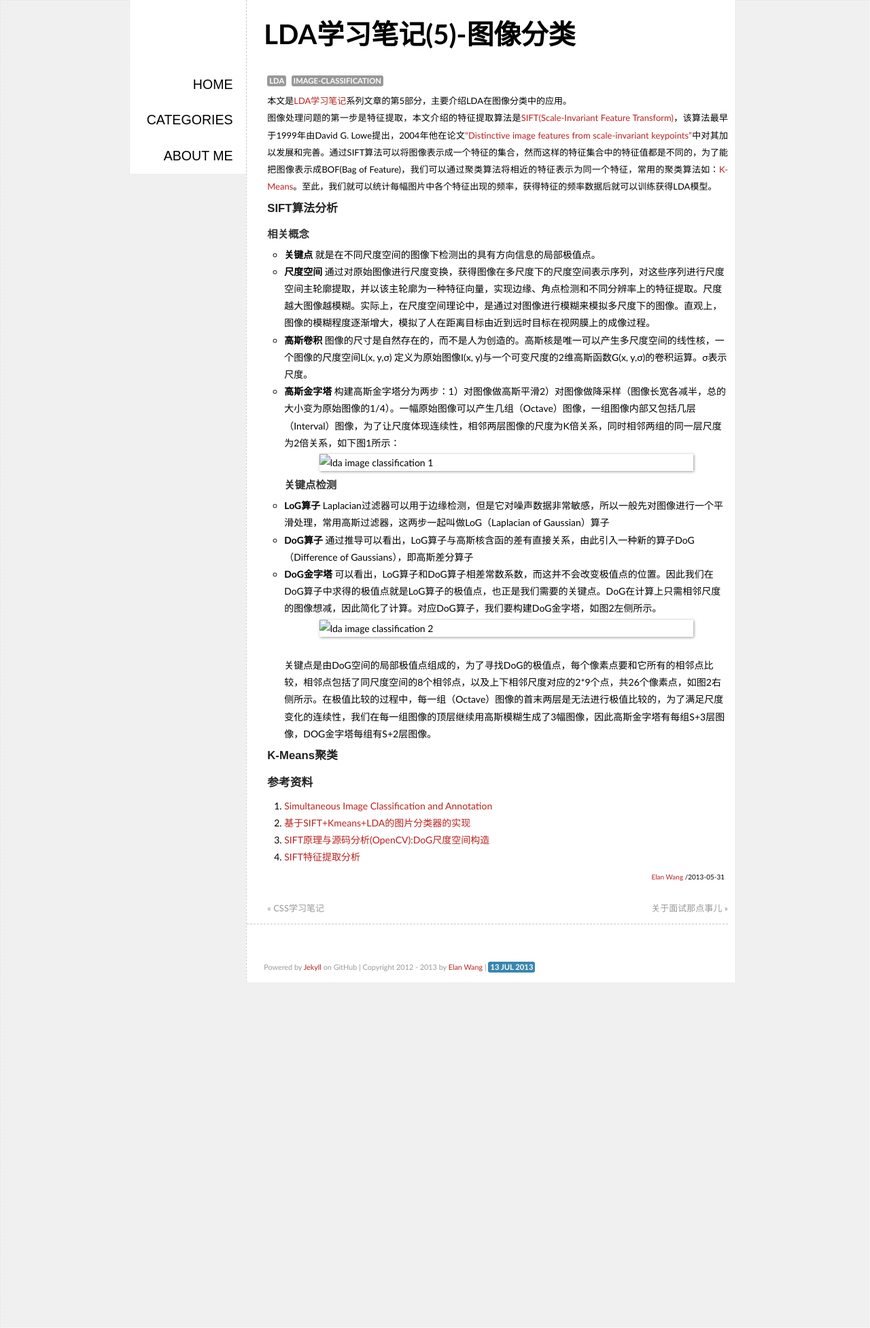
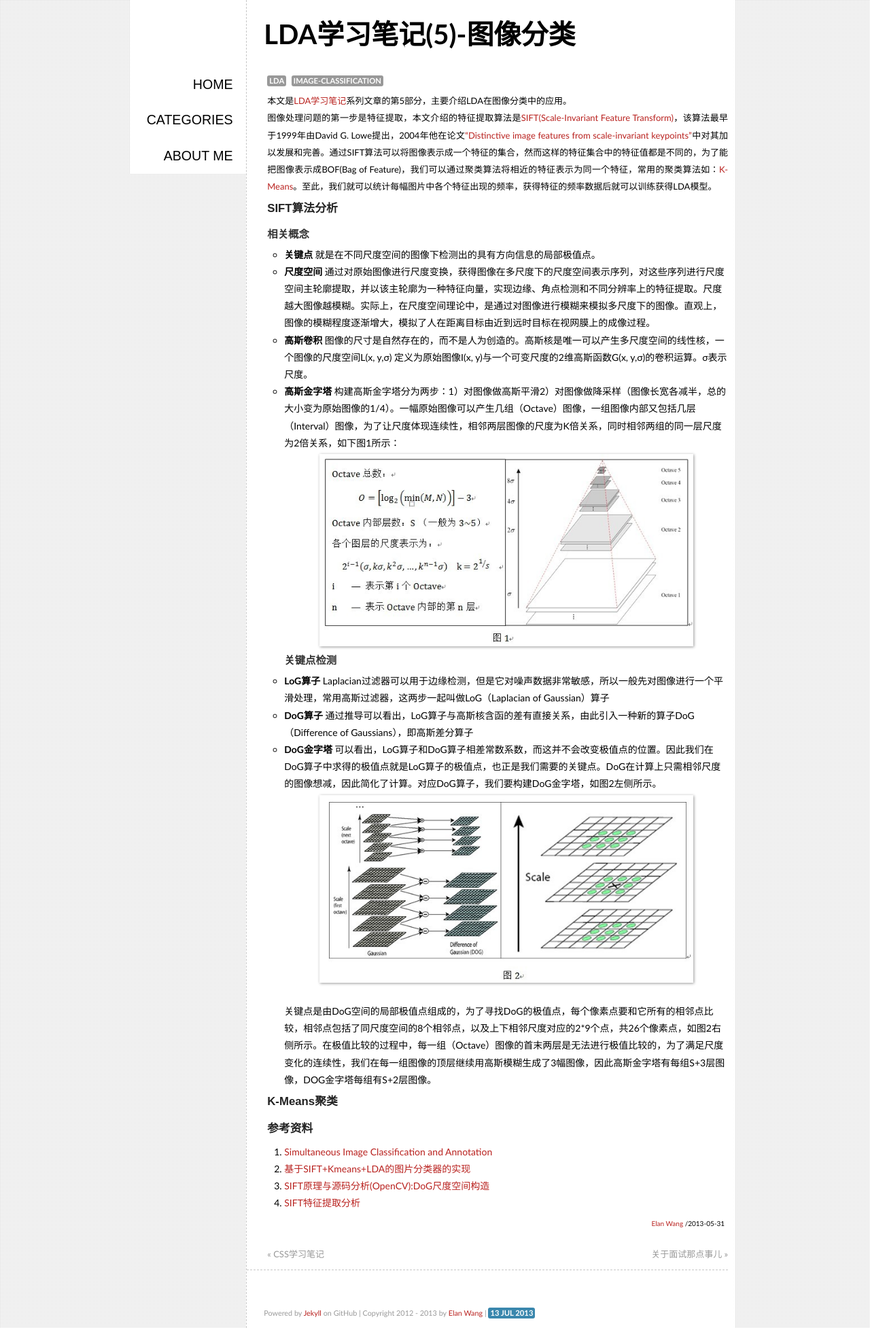
Before and after one commit to elan2wang/note, a Jekyll site: the page built from _posts/2013-05-31-lda-image-classification.md, in a window 1280 px wide. Shown: the whole page at 68% size. Built offline with Jekyll 4.4.1, drawn with Linux system fonts in a browser that asks for light colours; Markdown is read by kramdown in place of the engine named in the settings; comment, search, counter and statistics services are not loaded; before the commit the page ends 1445 px from its top, so only the background shows below that.

Commit message:
edit image path

```diff
--- a/_posts/2013-05-31-lda-image-classification.md
+++ b/_posts/2013-05-31-lda-image-classification.md
@@ -12,12 +12,12 @@ categories: 机器学习 图像处理
 - **尺度空间** 通过对原始图像进行尺度变换，获得图像在多尺度下的尺度空间表示序列，对这些序列进行尺度空间主轮廓提取，并以该主轮廓为一种特征向量，实现边缘、角点检测和不同分辨率上的特征提取。尺度越大图像越模糊。实际上，在尺度空间理论中，是通过对图像进行模糊来模拟多尺度下的图像。直观上，图像的模糊程度逐渐增大，模拟了人在距离目标由近到远时目标在视网膜上的成像过程。
 - **高斯卷积** 图像的尺寸是自然存在的，而不是人为创造的。高斯核是唯一可以产生多尺度空间的线性核，一个图像的尺度空间L(x, y,σ) 定义为原始图像I(x, y)与一个可变尺度的2维高斯函数G(x, y,σ)的卷积运算。σ表示尺度。
 - **高斯金字塔** 构建高斯金字塔分为两步：1）对图像做高斯平滑2）对图像做降采样（图像长宽各减半，总的大小变为原始图像的1/4）。一幅原始图像可以产生几组（Octave）图像，一组图像内部又包括几层（Interval）图像，为了让尺度体现连续性，相邻两层图像的尺度为K倍关系，同时相邻两组的同一层尺度为2倍关系，如下图1所示：
-![lda image classification 1](../images/lda-image-classification-1.png)
+![lda image classification 1]({{site.url}}/images/lda-image-classification-1.png)
 ####关键点检测
 - **LoG算子** Laplacian过滤器可以用于边缘检测，但是它对噪声数据非常敏感，所以一般先对图像进行一个平滑处理，常用高斯过滤器，这两步一起叫做LoG（Laplacian of Gaussian）算子
 - **DoG算子** 通过推导可以看出，LoG算子与高斯核含函的差有直接关系，由此引入一种新的算子DoG（Difference of Gaussians），即高斯差分算子
 - **DoG金字塔** 可以看出，LoG算子和DoG算子相差常数系数，而这并不会改变极值点的位置。因此我们在DoG算子中求得的极值点就是LoG算子的极值点，也正是我们需要的关键点。DoG在计算上只需相邻尺度的图像想减，因此简化了计算。对应DoG算子，我们要构建DoG金字塔，如图2左侧所示。
-![lda image classification 2](../images/lda-image-classification-2.png)
+![lda image classification 2]({{site.url}}/images/lda-image-classification-2.png)
 关键点是由DoG空间的局部极值点组成的，为了寻找DoG的极值点，每个像素点要和它所有的相邻点比较，相邻点包括了同尺度空间的8个相邻点，以及上下相邻尺度对应的2\*9个点，共26个像素点，如图2右侧所示。在极值比较的过程中，每一组（Octave）图像的首末两层是无法进行极值比较的，为了满足尺度变化的连续性，我们在每一组图像的顶层继续用高斯模糊生成了3幅图像，因此高斯金字塔有每组S+3层图像，DOG金字塔每组有S+2层图像。
 
 
```
Also changed, not shown: _posts/2013-06-22-jbdc-connection-pool.md (+2 -2 lines), 1 other file.
